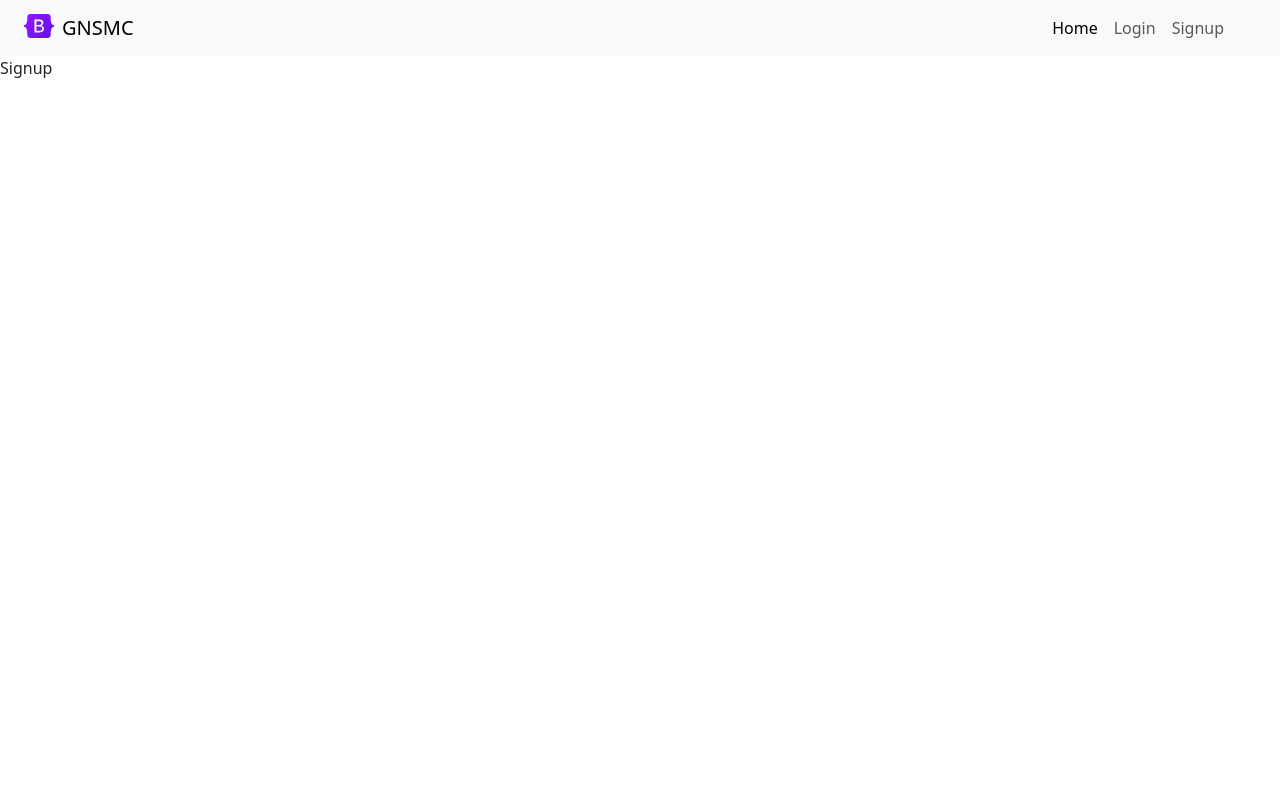
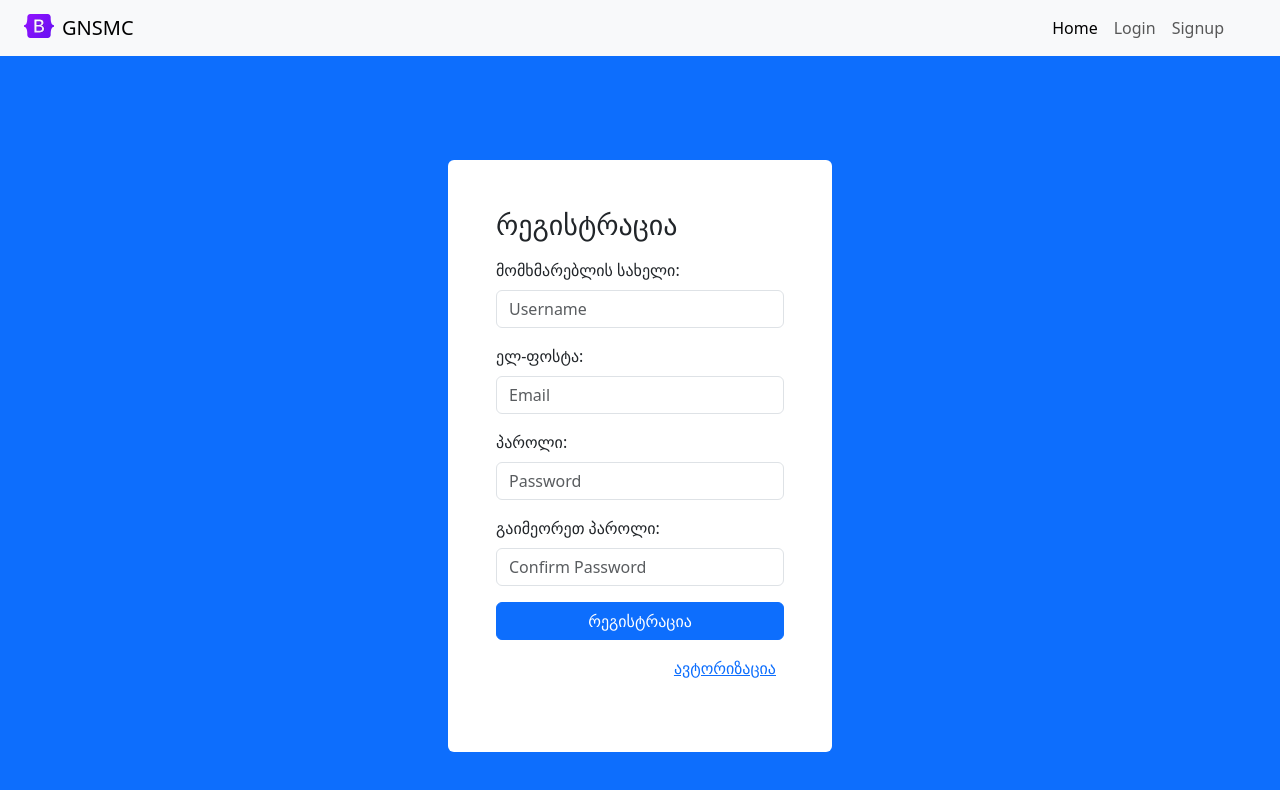
Before and after one commit to R-Grigala/Myresource, a React (Create React App) app in the folder frontend/: page /signup in a window 1280 px wide. Shown: the top 790 px of the page. Built offline with nearby package versions, Linux system fonts and the light colour scheme.

Commit message:
Coding Grigala:// Add Signup page

```diff
--- a/frontend/src/actions/auth.js
+++ b/frontend/src/actions/auth.js
@@ -10,7 +10,11 @@ import {
     PASSWORD_RESET_FAIL,
     PASSWORD_RESET_CONFIRM_SUCCESS,
     PASSWORD_RESET_CONFIRM_FAIL,
-    LOGOUT
+    LOGOUT,
+    SIGNUP_SUCCESS,
+    SIGNUP_FAIL,
+    ACTIVATION_SUCCESS,
+    ACTIVATION_FAIL,
 } from './types';
 
 export const checkAuthenticated = () => async dispatch => {
@@ -103,6 +107,55 @@ export const login = (email, password) => async dispatch => {
     }
 };
 
+export const signup = (name, email,  password, re_password) => async dispatch => {
+    const config = {
+        headers: {
+            'Content-Type': 'application/json'
+        }
+    }
+
+    const body = JSON.stringify({ name, email,  password, re_password});
+
+    try {
+        const res = await axios.post(`${process.env.REACT_APP_API_URL}/auth/users/`, body, config);
+
+        dispatch({
+            type: SIGNUP_SUCCESS,
+            payload: res.data
+        });
+
+        dispatch(load_user());
+    } catch (err){
+        dispatch({
+            type: SIGNUP_FAIL
+        });
+    }
+};
+
+export const verify = (uid, token) => async dispatch => {
+    const config = {
+        headers: {
+            'Content-Type': 'application/json'
+        }
+    }
+
+    const body = JSON.stringify({ uid, token });
+
+    try {
+        const res = await axios.post(`${process.env.REACT_APP_API_URL}/auth/users/activation/`, body, config);
+
+        dispatch({
+            type: ACTIVATION_SUCCESS
+        });
+
+        dispatch(load_user());
+    } catch (err){
+        dispatch({
+            type: ACTIVATION_FAIL
+        });
+    }
+};
+
 export const reset_password = (email) => async dispatch => {
     const config = {
         headers: {
--- a/frontend/src/actions/types.js
+++ b/frontend/src/actions/types.js
@@ -1,11 +1,19 @@
 export const LOGIN_SUCCESS = 'LOGIN_SUCCESS';
 export const LOGIN_FAIL = 'LOGIN_FAIL';
+
+export const SIGNUP_SUCCESS = 'SIGNUP_SUCCESS';
+export const SIGNUP_FAIL = 'SIGNUP_FAIL';
+export const ACTIVATION_SUCCESS = 'ACTIVATION_SUCCESS';
+export const ACTIVATION_FAIL = 'ACTIVATION_FAIL';
+
 export const USER_LOADED_SUCCESS = 'LOGIN_USER_SUCCESS';
 export const USER_LOADED_FAIL = 'LOGIN_USER_FAIL';
 export const AUTHENTICATED_SUCCESS = 'AUTHENTICATED_SUCCESS';
 export const AUTHENTICATED_FAIL = 'AUTHENTICATED_FAIL';
+
 export const PASSWORD_RESET_SUCCESS = 'PASSWORD_RESET_SUCCESS';
 export const PASSWORD_RESET_FAIL = 'PASSWORD_RESET_FAIL';
 export const PASSWORD_RESET_CONFIRM_SUCCESS = 'PASSWORD_RESET_CONFIRM_SUCCESS';
 export const PASSWORD_RESET_CONFIRM_FAIL = 'PASSWORD_RESET_CONFIRM_FAIL';
+
 export const LOGOUT = 'LOGOUT';
--- a/frontend/src/containers/Activate.js
+++ b/frontend/src/containers/Activate.js
@@ -1,9 +1,43 @@
-import React from 'react';
+import React, { useState } from 'react';
+import '../styles/style.css'
+import { Link, Navigate, useParams } from 'react-router-dom';
+import { connect } from 'react-redux';
+import { verify } from '../actions/auth';
 
-const Activate = () => (
-    <div>
-        Activate
-    </div>
-);
+const Activate = ({ verify }) => {
+    const [verified, setVerified] = useState(false);
+    const { uid, token } = useParams();
 
-export default Activate;
+    const verified_account = e => {
+        verify(uid, token);
+        setVerified(true);
+    };
+
+    if (verified) {
+        return <Navigate to='/login' />
+    }
+
+
+    return (
+        <>
+            <div className='container verify'>
+                <div className='d-flex flex-column justify-content-center align-items-center form_container'
+                    style={{ margin: '200px' }}
+                >
+                    <h1>Verify your Account:</h1>
+                    <button
+                        onClick={verified_account}
+                        style={{marginTop: '50px'}}
+                        type='button'
+                        className='btn btn-primary'
+                    >
+                        Verify
+                    </button>
+                </div>
+            </div>
+
+        </>
+    );
+};
+
+export default connect(null, { verify })(Activate);
--- a/frontend/src/containers/ResetPassword.js
+++ b/frontend/src/containers/ResetPassword.js
@@ -21,7 +21,7 @@ const ResetPassword = ({ reset_password }) => {
     };
 
     if (requestSent) {
-        return <Navigate to='/login' />
+        return <Navigate to='/reset-password' />
     }
 
 
--- a/frontend/src/containers/ResetPasswordConfirm.js
+++ b/frontend/src/containers/ResetPasswordConfirm.js
@@ -1,6 +1,6 @@
 import React, { useState } from 'react';
 import '../styles/style.css'
-import { Link, Navigate, useParams } from 'react-router-dom';
+import { Navigate, useParams } from 'react-router-dom';
 import { connect } from 'react-redux';
 import { reset_password_confirm } from '../actions/auth';
 
@@ -62,11 +62,6 @@ const ResetPasswordConfirm = ({ reset_password_confirm }) => {
                         <div className='d-grid'>
                             <button type="submit" className="btn btn-primary">შეცვლა</button>
                         </div>
-                        <div className='p-2'>
-                            <p className='text-end mt-2'>
-                                <Link to='/login'>ავტორიზაცია</Link>
-                            </p>
-                        </div>
                     </form>
                 </div>
             </div>
--- a/frontend/src/containers/Signup.js
+++ b/frontend/src/containers/Signup.js
@@ -1,9 +1,113 @@
-import React from 'react';
+import React, { useState } from 'react';
+import '../styles/style.css'
+import { Link, Navigate } from 'react-router-dom';
+import { connect } from 'react-redux';
+import { signup } from '../actions/auth';
 
-const Signup = () => (
-    <div>
-        Signup
-    </div>
-);
+const Signup = ({ signup, isAuthenticated }) => {
+    const [accountCreated, setAccountCreated] = useState(false)
+    const [formData, setFormData] = useState({
+        name: '',
+        email: '',
+        password: '',
+        re_password: ''
+    });
+    const { name, email, password, re_password} = formData;
 
-export default Signup;
+    const onChange = e => setFormData({ ...formData, [e.target.name]: e.target.value });
+    const onSubmit = e => {
+        e.preventDefault();
+
+        if (password === re_password) {
+            signup(name, email, password, re_password);
+            setAccountCreated(true);
+        }
+
+    };
+
+    if (isAuthenticated) {
+        return <Navigate to='/' />
+    }
+    if (accountCreated) {
+        return <Navigate to='/login' />
+    }
+
+
+    return (
+        <>
+            <div className='login template d-flex justify-content-center align-items-center vh-100 bg-primary'>
+                <div className='form_container p-5 rounded bg-white'>
+                    <form onSubmit={e => onSubmit(e)}>
+                        <h3>რეგისტრაცია</h3>
+                        <div className="mb-3 mt-3">
+                            <label htmlFor="text" className="form-label">მომხმარებლის სახელი:</label>
+                            <input
+                                className='form-control'
+                                type='text'
+                                placeholder='Username'
+                                name='name'
+                                value={name}
+                                onChange={e => onChange(e)}
+                                required
+                            />
+                        </div>
+                        <div className="mb-3 mt-3">
+                            <label htmlFor="email" className="form-label">ელ-ფოსტა:</label>
+                            <input
+                                className='form-control'
+                                type='email'
+                                placeholder='Email'
+                                name='email'
+                                value={email}
+                                onChange={e => onChange(e)}
+                                required
+                            />
+                        </div>
+                        <div className="mb-3">
+                            <label htmlFor="pwd" className="form-label">პაროლი:</label>
+                            <input
+                                className='form-control'
+                                type='password'
+                                placeholder='Password'
+                                name='password'
+                                value={password}
+                                onChange={e => onChange(e)}
+                                minLength='6'
+                                required
+                            />
+                        </div>
+                        <div className="mb-3">
+                            <label htmlFor="pwd" className="form-label">გაიმეორეთ პაროლი:</label>
+                            <input
+                                className='form-control'
+                                type='password'
+                                placeholder='Confirm Password'
+                                name='re_password'
+                                value={re_password}
+                                onChange={e => onChange(e)}
+                                minLength='6'
+                                required
+                            />
+                        </div>
+                        <div className='d-grid'>
+                            <button type="submit" className="btn btn-primary">რეგისტრაცია</button>
+                        </div>
+                        <div className='p-2'>
+                            <p className='text-end mt-2'>
+                                <Link to='/login'>ავტორიზაცია</Link>
+                            </p>
+                        </div>
+
+                    </form>
+                </div>
+            </div>
+
+        </>
+    );
+};
+
+const mapStateToProps = state => ({
+    isAuthenticated: state.auth.isAuthenticated
+});
+
+export default connect(mapStateToProps, { signup })(Signup);
--- a/frontend/src/reducers/auth.js
+++ b/frontend/src/reducers/auth.js
@@ -9,6 +9,10 @@ import {
     PASSWORD_RESET_SUCCESS,
     PASSWORD_RESET_CONFIRM_SUCCESS,
     PASSWORD_RESET_CONFIRM_FAIL,
+    SIGNUP_SUCCESS,
+    SIGNUP_FAIL,
+    ACTIVATION_SUCCESS,
+    ACTIVATION_FAIL,
     LOGOUT
 } from '../actions/types'
 
@@ -36,7 +40,11 @@ export default function(state = initialState, action) {
                 access: payload.access,
                 refresh: payload.refresh
             }
-
+        case SIGNUP_SUCCESS:
+            return{
+                ...state,
+                isAuthenticated: false
+            }
         case USER_LOADED_SUCCESS:
             return {
                 ...state,
@@ -53,6 +61,7 @@ export default function(state = initialState, action) {
                 user:null
             }
         case LOGIN_FAIL:
+        case SIGNUP_FAIL:
         case LOGOUT:
             localStorage.removeItem('access');
             localStorage.removeItem('refresh');
@@ -68,6 +77,8 @@ export default function(state = initialState, action) {
         case PASSWORD_RESET_FAIL:
         case PASSWORD_RESET_CONFIRM_SUCCESS:
         case PASSWORD_RESET_CONFIRM_FAIL:
+        case ACTIVATION_SUCCESS:
+        case ACTIVATION_FAIL:
             return {
                 ...state
             }
```
Also changed, not shown: 7 other files (tests, documents, lock files or other folders).
